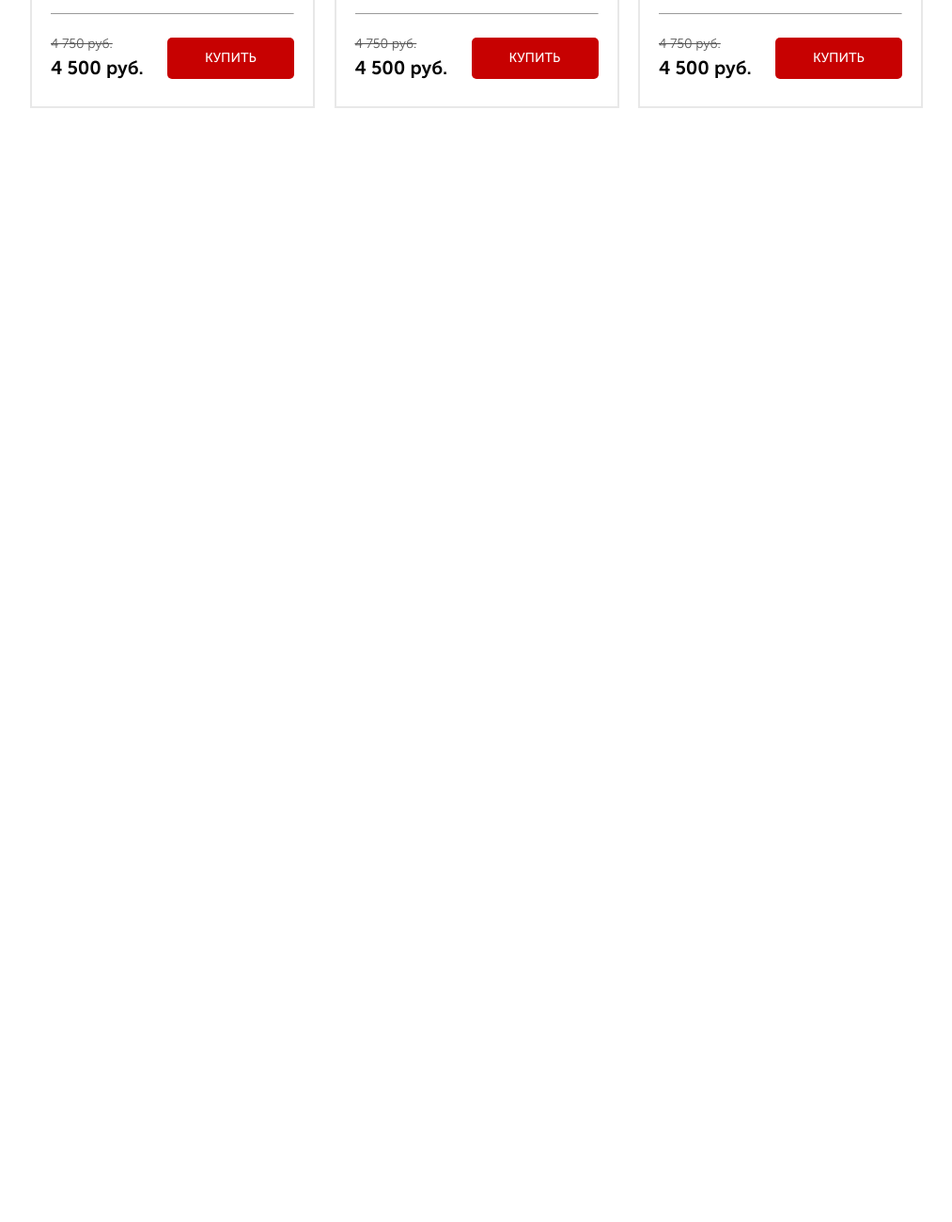
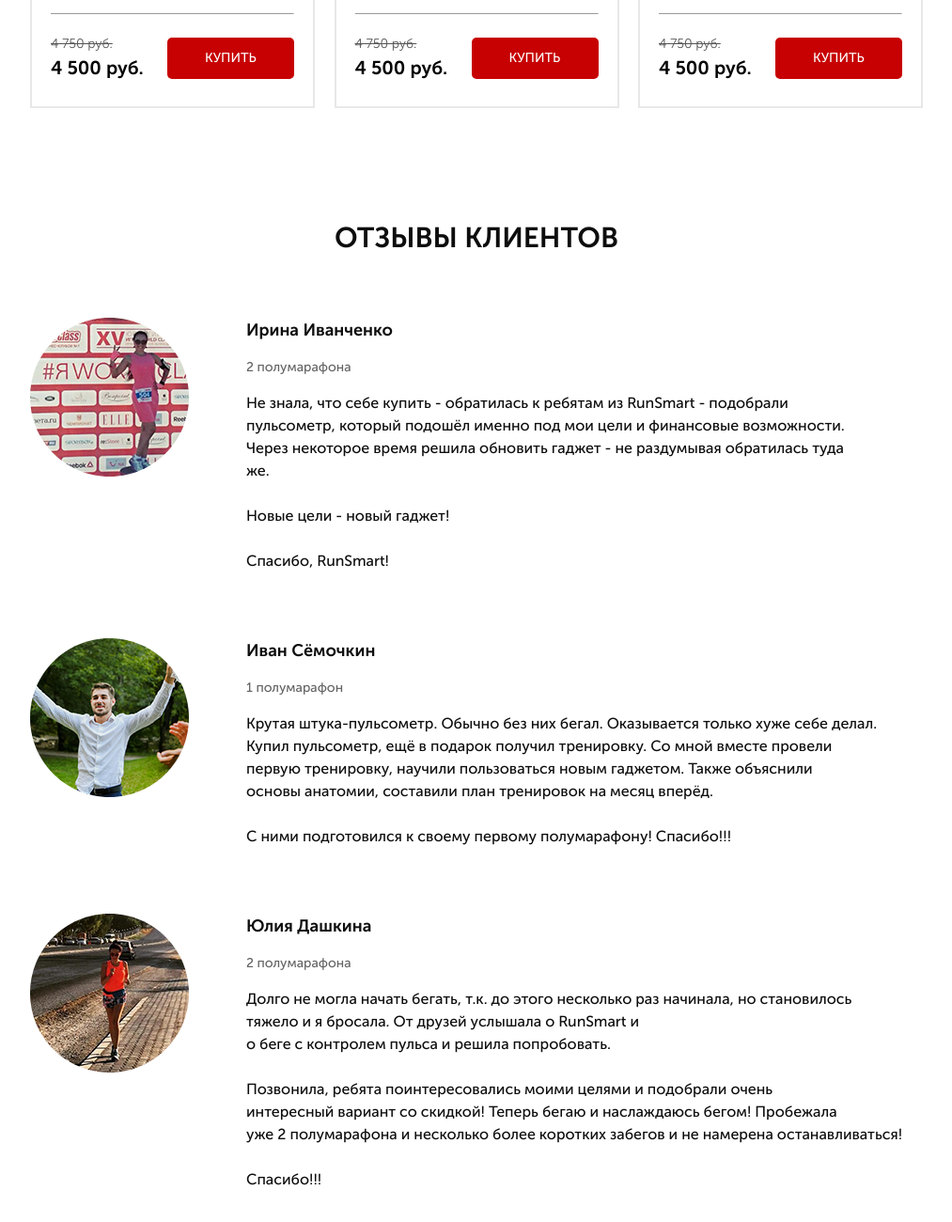
Before and after one commit to Daniel-Bilodid/runSmart, a website: page src/index.html in a window 1280 px wide. Shown: the part 3674-4974 px from the top of the page at 94% size, without its empty margins (133-1146 px from the left). Before the commit the page ends 3912 px from the top, so only its background shows below. Drawn offline with nearby package versions, Linux system fonts and the light colour scheme.

Commit message:
created a feed section, and added a new scss file

```diff
--- a/src/index.html
+++ b/src/index.html
@@ -435,6 +435,61 @@
         </div>
     </section>
 
+    <section class="feed">
+        <div class="container">
+            <h2 class="title">отзывы клиентов</h2>
+                <div class="feed__item">
+                    <img src="img/feed_1.png" alt="img">
+                    <div class="feed__text">
+                        <div class="feed__name">Ирина Иванченко </div>
+                        <div class="feed__achiv">2 полумарафона</div>
+                        <div class="feed__descr">Не знала, что себе купить - обратилась к ребятам из RunSmart - подобрали<br>
+                            пульсометр, который подошёл именно под мои цели и финансовые возможности. <br>
+                            Через некоторое время решила обновить гаджет - не раздумывая обратилась туда <br>
+                            же.
+                            <br><br>
+                           Новые цели - новый гаджет!
+                            <br><br>
+                            Спасибо, RunSmart!
+                         </div>
+                    </div>
+                    </div>
+                    <div class="feed__item">
+                        <img src="img/feed_2.png" alt="img">
+                        <div class="feed__text">
+                            <div class="feed__name">Иван Сёмочкин</div>
+                            <div class="feed__achiv">1 полумарафон</div>
+                            <div class="feed__descr">Крутая штука-пульсометр. Обычно без них бегал. Оказывается только хуже себе делал. <br>
+                                 Купил пульсометр, ещё в подарок получил тренировку. Со мной вместе провели <br>
+                                  первую тренировку, научили пользоваться новым гаджетом. Также объяснили <br>
+                                   основы анатомии, составили план тренировок на месяц вперёд.
+                                   <br><br>
+                                   С ними подготовился к своему первому полумарафону! Спасибо!!!
+                             </div>
+                        </div>
+                        </div>
+                        <div class="feed__item">
+                            <img src="img/feed_3.png" alt="img">
+                            <div class="feed__text">
+                                <div class="feed__name">Юлия Дашкина</div>
+                                <div class="feed__achiv">2 полумарафона</div>
+                                <div class="feed__descr">Долго не могла начать бегать, т.к. до этого несколько раз начинала, но становилось <br>
+                                     тяжело и я бросала. От друзей услышала о RunSmart и <br>
+                                      о беге с контролем пульса и решила попробовать.
+                                      <br><br>
+                                      Позвонила, ребята поинтересовались моими целями и подобрали очень
+                                      <br>
+                                       интересный вариант со скидкой! Теперь бегаю и наслаждаюсь бегом! Пробежала
+                                       <br>
+                                        уже 2 полумарафона и несколько более коротких забегов и не намерена останавливаться!
+                                        <br><br>
+                                        Спасибо!!!
+                                 </div>
+                            </div>
+                            </div>
+        </div>
+    </section>
+
     <script type="text/javascript" src="https://code.jquery.com/jquery-1.11.0.min.js"></script>
     <script type="text/javascript" src="https://code.jquery.com/jquery-migrate-1.2.1.min.js"></script>
     <script src="js/slick.min.js"></script>
--- /dev/null
+++ b/src/sass/blocks/_feed.scss
@@ -0,0 +1,34 @@
+.feed {
+    padding-bottom: 71px;
+    &__item {
+        display: flex;
+        margin-top: 70px;
+    }
+    img{
+        width: 169px;
+        height: 169px;
+    }
+    &__text{
+        padding-left: 61px;
+
+    }
+    &__name{
+        font-weight: 700;
+        font-size: 18px;
+        color: #0D0D0D;
+    }
+    &__achiv{
+        margin-top: 15px;
+        font-weight: 500;
+        font-size: 14px;
+        line-height: 22px;
+        color: #646464;
+    }
+    &__descr{
+        margin-top: 15px;
+        font-weight: 400;
+        font-size: 16px;
+        color: #0D0D0D;
+    }
+
+}
--- a/src/sass/style.scss
+++ b/src/sass/style.scss
@@ -17,3 +17,4 @@
 @import 'blocks/media';
 @import 'blocks/carousel';
 @import 'blocks/catalog';
+@import 'blocks/feed';
```
Also changed, not shown: src/css/style.min.css.
